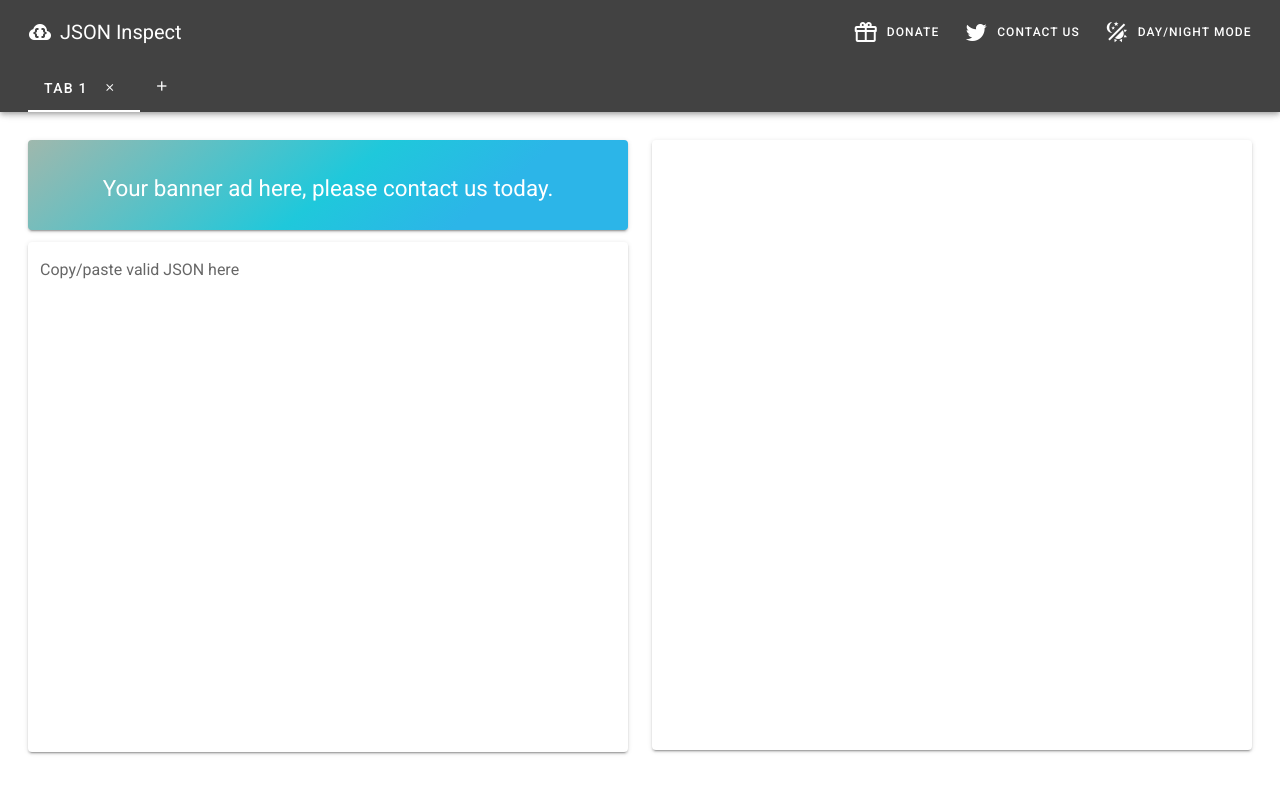
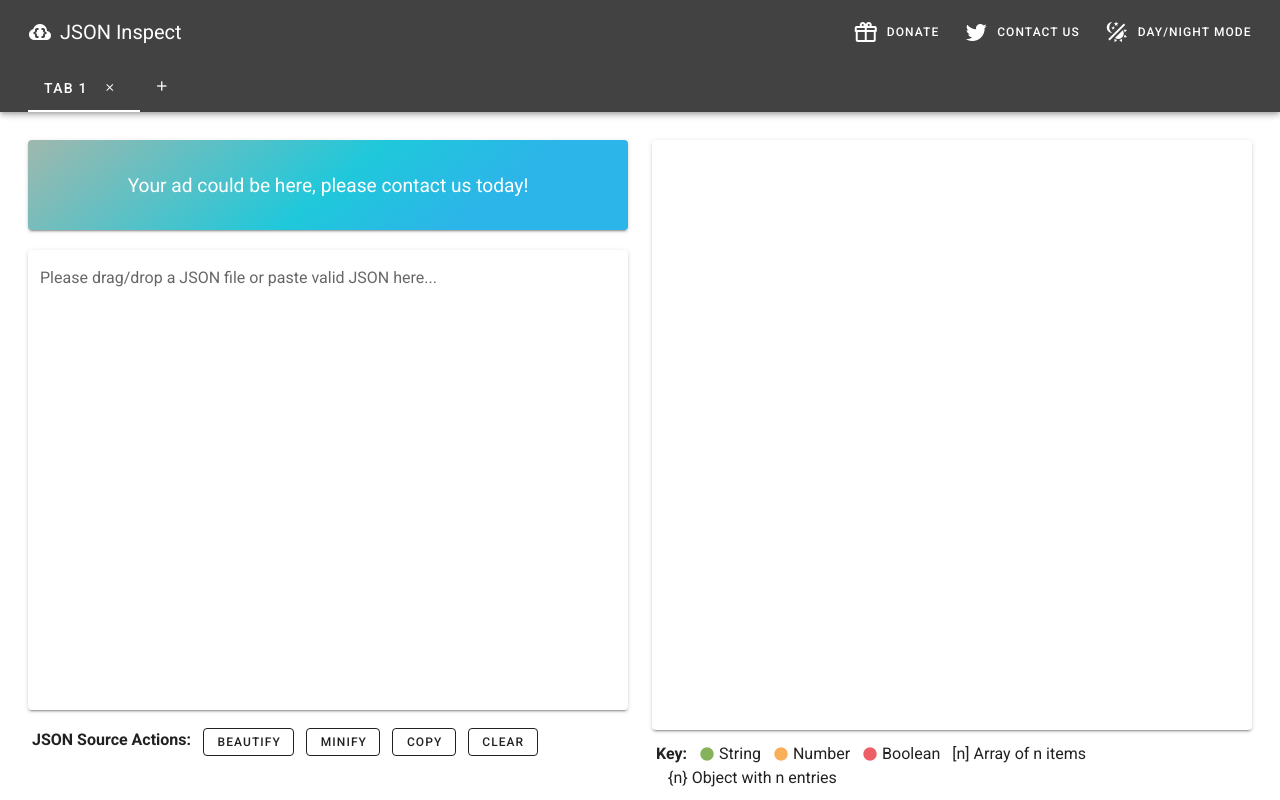
Before and after one commit to json-inspect/json-inspect, a Vue app: page / in a window 1280 px wide. Built offline with nearby package versions, Linux system fonts and the light colour scheme.

Commit message:
Add source actions, key, drag/drop support, style/copy tweaks

```diff
--- a/src/App.vue
+++ b/src/App.vue
@@ -52,21 +52,39 @@
           <v-row class="ma-4">
             <v-col cols="12" md="6" class="pb-0">
               <v-card @click="noop" class="ad pa-8">
-                <p class="text-center white--text">Your banner ad here, please contact us today.</p>
+                <p class="text-center white--text">Your ad could be here, please contact us today!</p>
               </v-card>
               <v-textarea
                 solo
                 no-resize=""
                 :height="dynHeight"
-                label="Copy/paste valid JSON here"
+                label="Please drag/drop a JSON file or paste valid JSON here..."
                 v-model="tab.json"
-                class="mb-0 mt-3"
+                class="mb-0 mt-5"
+                :class="'ta' + i"
+                @drop.prevent="processFile"
+                @dragover.prevent
               ></v-textarea>
+              <v-row class="ml-1">
+                <span class="font-weight-bold">JSON Source Actions:</span>
+                <v-btn @click="beautify(i)" class="ml-3 mr-3" small="" outlined>Beautify</v-btn>
+                <v-btn @click="minify(i)" class="mr-3" small="" outlined>Minify</v-btn>
+                <v-btn @click="copy(i)" class="mr-3" small="" outlined>Copy</v-btn>
+                <v-btn @click="clear(i)" small="" outlined>Clear</v-btn>
+              </v-row>
             </v-col>
             <v-col cols="12" md="6" class="pb-0">
               <v-card class="pa-2 cheightf cscroll">
                 <tree-view :index="i" :json="tab.json" />
               </v-card>
+              <v-row class="mt-3 ml-1">
+                <span class="font-weight-bold">Key:</span>
+                <v-icon small class="ml-3 mr-1" color="#86b25c">mdi-circle</v-icon> String
+                <v-icon small class="ml-3 mr-1" color="#f9ae58">mdi-circle</v-icon> Number
+                <v-icon small class="ml-3 mr-1" color="#ec5f66">mdi-circle</v-icon> Boolean
+                <span class="ml-3">[n] Array of n items</span>
+                <span class="ml-3">{n} Object with n entries</span>
+              </v-row>
             </v-col>
           </v-row>
         </v-tab-item>
@@ -107,6 +125,8 @@
 </template>
 
 <script>
+import minifyJSON from './assets/js/minify.json'
+
 import TreeView from './components/TreeView.vue'
 
 export default {
@@ -201,7 +221,7 @@
     },
     dynHeightCalc() {
       let vh100 = Math.round(window.innerHeight)
-      this.dynHeight = (vh100 - 290) + 'px'
+      this.dynHeight = (vh100 - 340) + 'px'
     },
     darkModeToggle() {
       this.darkMode = !this.darkMode
@@ -222,6 +242,43 @@
       this.$nextTick(() => {
         this.tabMenu = true
       })
+    },
+    processFile(e) {
+      let droppedFiles = e.dataTransfer.files;
+      if(!droppedFiles) return;
+      let f = droppedFiles[0]
+
+      if (!f.type.match('application/json')) {
+        return;
+      }
+
+      let context = this
+
+      let reader = new FileReader();
+      reader.onloadend = function() {
+        context.tabs[context.tab].json = this.result
+      };
+      reader.readAsText(f);
+    },
+    beautify(i) {
+      this.tabs[i].json = JSON.stringify(JSON.parse(this.tabs[i].json), null, 4)
+    },
+    minify(i) {
+      this.tabs[i].json = minifyJSON(this.tabs[i].json)
+    },
+    copy(i) {
+      const el = document.createElement('textarea');
+      el.value = this.tabs[i].json;
+      el.setAttribute('readonly', '');
+      el.style.position = 'absolute';
+      el.style.left = '-9999px';
+      document.body.appendChild(el);
+      el.select();
+      document.execCommand('copy');
+      document.body.removeChild(el);
+    },
+    clear(i) {
+      this.tabs[i].json = ''
     }
   },
 
@@ -233,7 +290,7 @@
 
 <style lang="scss" scoped>
 .cheightf {
-  height: calc(100vh - 190px);
+  height: calc(100vh - 210px);
   overflow: auto;
 }
 .ad {
@@ -241,7 +298,7 @@
   background: linear-gradient(141deg, #9fb8ad 0%, #1fc8db 51%, #2cb5e8 75%);
 
   p {
-    font-size: 1.4em;
+    font-size: 1.2em;
   }
 
   &:hover {
--- /dev/null
+++ b/src/assets/js/minify.json.js
@@ -0,0 +1,57 @@
+/*! JSON.minify()
+	v0.1 (c) Kyle Simpson
+	MIT License
+*/
+
+function minifyJSON(json) {
+
+  var tokenizer = /"|(\/\*)|(\*\/)|(\/\/)|\n|\r/g,
+    in_string = false,
+    in_multiline_comment = false,
+    in_singleline_comment = false,
+    tmp, tmp2, new_str = [], ns = 0, from = 0, lc, rc
+  ;
+
+  tokenizer.lastIndex = 0;
+
+  while ((tmp = tokenizer.exec(json))) {
+    lc = RegExp.leftContext;
+    rc = RegExp.rightContext;
+    if (!in_multiline_comment && !in_singleline_comment) {
+      tmp2 = lc.substring(from);
+      if (!in_string) {
+        tmp2 = tmp2.replace(/(\n|\r|\s)*/g,"");
+      }
+      new_str[ns++] = tmp2;
+    }
+    from = tokenizer.lastIndex;
+
+    if (tmp[0] == "\"" && !in_multiline_comment && !in_singleline_comment) {
+      tmp2 = lc.match(/(\\)*$/);
+      if (!in_string || !tmp2 || (tmp2[0].length % 2) == 0) {	// start of string with ", or unescaped " character found to end string
+        in_string = !in_string;
+      }
+      from--; // include " character in next catch
+      rc = json.substring(from);
+    }
+    else if (tmp[0] == "/*" && !in_string && !in_multiline_comment && !in_singleline_comment) {
+      in_multiline_comment = true;
+    }
+    else if (tmp[0] == "*/" && !in_string && in_multiline_comment && !in_singleline_comment) {
+      in_multiline_comment = false;
+    }
+    else if (tmp[0] == "//" && !in_string && !in_multiline_comment && !in_singleline_comment) {
+      in_singleline_comment = true;
+    }
+    else if ((tmp[0] == "\n" || tmp[0] == "\r") && !in_string && !in_multiline_comment && in_singleline_comment) {
+      in_singleline_comment = false;
+    }
+    else if (!in_multiline_comment && !in_singleline_comment && !(/\n|\r|\s/.test(tmp[0]))) {
+      new_str[ns++] = tmp[0];
+    }
+  }
+  new_str[ns++] = rc;
+  return new_str.join("");
+}
+
+export default minifyJSON
```
